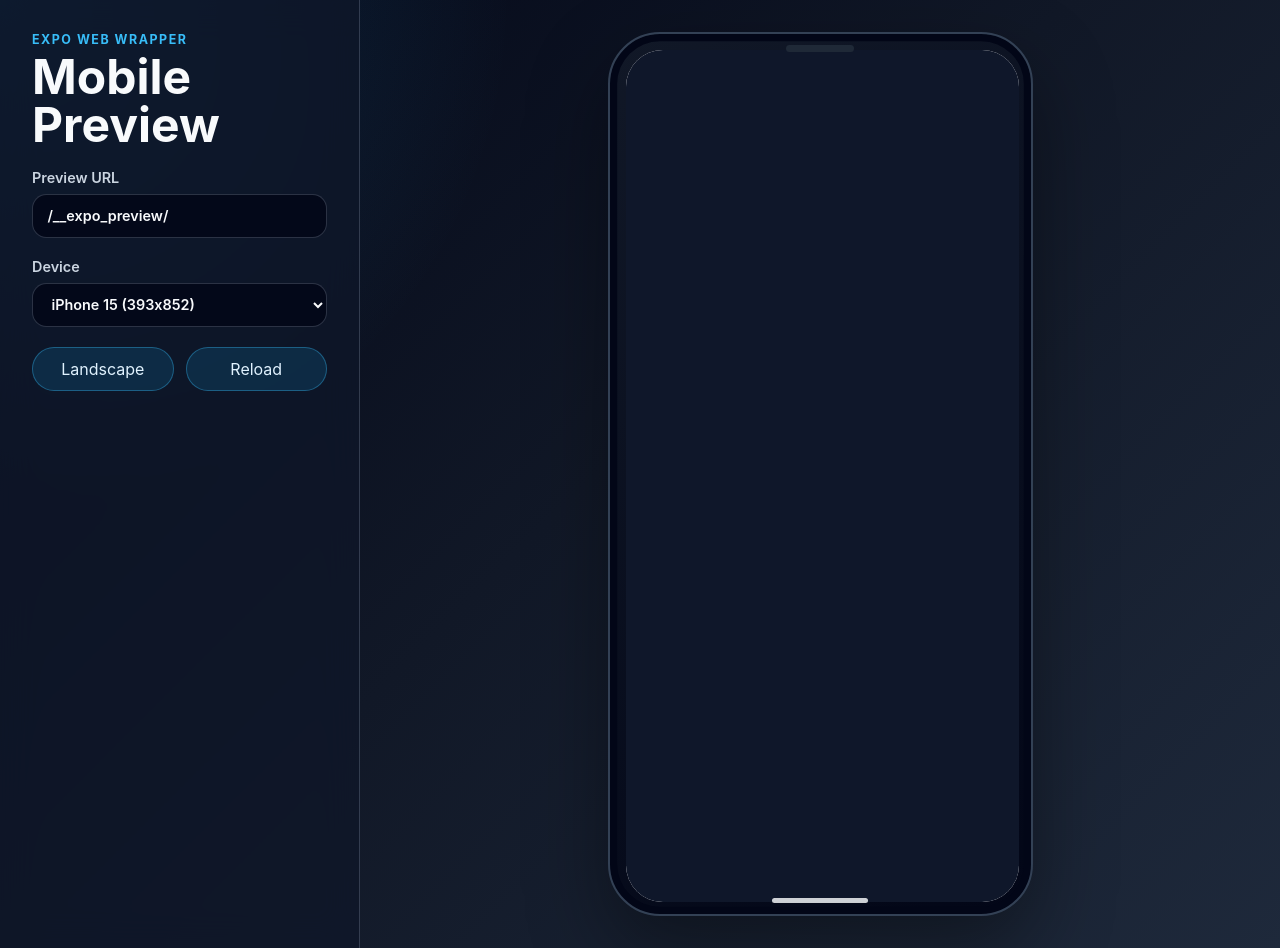
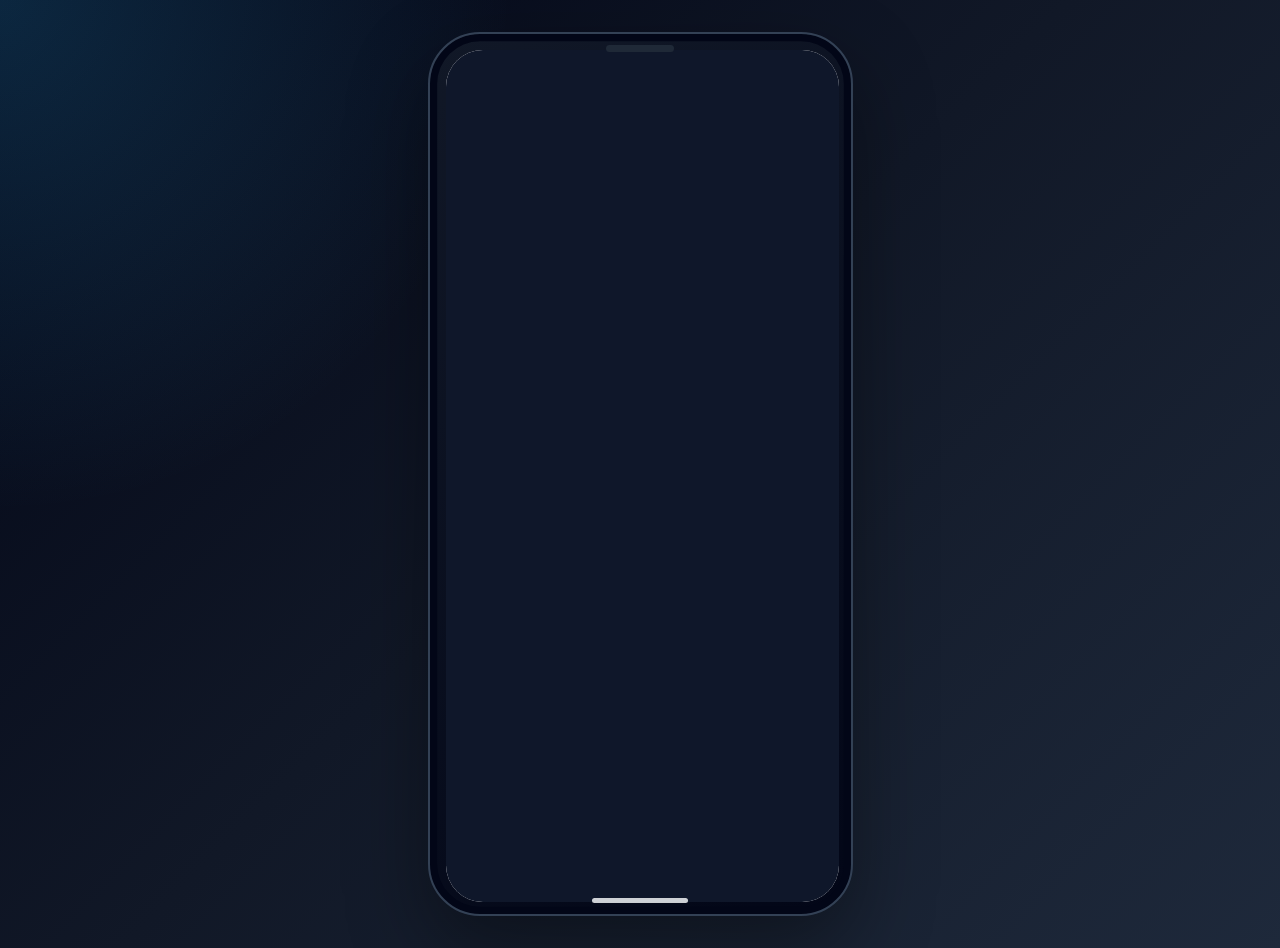
Before and after one commit to CodeSignal/learn_mobile-preview, a React (Vite) app: page / in a window 1280 px wide. Built offline with nearby package versions, Linux system fonts and the light colour scheme.

Commit message:
Simplify UI

```diff
--- a/src/App.tsx
+++ b/src/App.tsx
@@ -1,4 +1,4 @@
-import { type CSSProperties, useMemo, useState } from "react";
+import { type CSSProperties } from "react";
 
 declare global {
   interface Window {
@@ -9,19 +9,12 @@ declare global {
 }
 
 type Device = {
-  label: string;
   width: number;
   height: number;
 };
 
 const DEFAULT_PREVIEW_URL = "/__expo_preview/";
-
-const DEVICES: Device[] = [
-  { label: "iPhone 15", width: 393, height: 852 },
-  { label: "iPhone SE", width: 375, height: 667 },
-  { label: "Pixel 8", width: 412, height: 915 },
-  { label: "Small Android", width: 360, height: 740 },
-];
+const DEFAULT_DEVICE: Device = { width: 393, height: 852 };
 
 function getInitialPreviewUrl() {
   return (
@@ -32,68 +25,11 @@ function getInitialPreviewUrl() {
 }
 
 export function App() {
-  const [previewUrl, setPreviewUrl] = useState(getInitialPreviewUrl);
-  const [selectedDevice, setSelectedDevice] = useState(DEVICES[0]);
-  const [isLandscape, setIsLandscape] = useState(false);
-  const [frameKey, setFrameKey] = useState(0);
-
-  const viewport = useMemo(() => {
-    const { width, height } = selectedDevice;
-    return isLandscape
-      ? { width: height, height: width }
-      : { width, height };
-  }, [isLandscape, selectedDevice]);
+  const previewUrl = getInitialPreviewUrl();
+  const viewport = DEFAULT_DEVICE;
 
   return (
     <main className="page-shell">
-      <section className="controls" aria-label="Preview controls">
-        <div>
-          <p className="eyebrow">Expo Web Wrapper</p>
-          <h1>Mobile Preview</h1>
-        </div>
-
-        <label className="field">
-          <span>Preview URL</span>
-          <input
-            value={previewUrl}
-            onChange={(event) => setPreviewUrl(event.target.value)}
-            placeholder={DEFAULT_PREVIEW_URL}
-            spellCheck={false}
-          />
-        </label>
-
-        <label className="field">
-          <span>Device</span>
-          <select
-            value={selectedDevice.label}
-            onChange={(event) => {
-              const nextDevice = DEVICES.find(
-                (device) => device.label === event.target.value,
-              );
-
-              if (nextDevice) {
-                setSelectedDevice(nextDevice);
-              }
-            }}
-          >
-            {DEVICES.map((device) => (
-              <option key={device.label} value={device.label}>
-                {device.label} ({device.width}x{device.height})
-              </option>
-            ))}
-          </select>
-        </label>
-
-        <div className="button-row">
-          <button type="button" onClick={() => setIsLandscape((value) => !value)}>
-            {isLandscape ? "Portrait" : "Landscape"}
-          </button>
-          <button type="button" onClick={() => setFrameKey((key) => key + 1)}>
-            Reload
-          </button>
-        </div>
-      </section>
-
       <section className="preview-stage" aria-label="Phone preview">
         <div
           className="phone"
@@ -104,7 +40,6 @@ export function App() {
         >
           <div className="speaker" />
           <iframe
-            key={frameKey}
             title="Expo web preview"
             src={previewUrl}
             width={viewport.width}
--- a/src/styles.css
+++ b/src/styles.css
@@ -7,8 +7,6 @@
   font-synthesis: none;
   text-rendering: optimizeLegibility;
   -webkit-font-smoothing: antialiased;
-  --panel: rgba(15, 23, 42, 0.76);
-  --border: rgba(148, 163, 184, 0.28);
 }
 
 * {
@@ -21,94 +19,20 @@ body {
   min-height: 100vh;
 }
 
-button,
-input,
-select {
-  font: inherit;
-}
-
 .page-shell {
   display: grid;
-  grid-template-columns: minmax(280px, 360px) 1fr;
+  place-items: center;
   min-height: 100vh;
   background:
     radial-gradient(circle at top left, rgba(56, 189, 248, 0.18), transparent 32rem),
     linear-gradient(135deg, #020617 0%, #111827 48%, #1e293b 100%);
 }
 
-.controls {
-  display: flex;
-  flex-direction: column;
-  gap: 1.25rem;
-  padding: 2rem;
-  border-right: 1px solid var(--border);
-  background: var(--panel);
-  backdrop-filter: blur(18px);
-}
-
-.eyebrow {
-  margin: 0 0 0.35rem;
-  color: #38bdf8;
-  font-size: 0.78rem;
-  font-weight: 700;
-  letter-spacing: 0.12em;
-  text-transform: uppercase;
-}
-
-h1 {
-  margin: 0;
-  font-size: clamp(2rem, 4vw, 3rem);
-  line-height: 1;
-}
-
-.field {
-  display: grid;
-  gap: 0.5rem;
-  color: #cbd5e1;
-  font-size: 0.9rem;
-  font-weight: 600;
-}
-
-.field input,
-.field select {
-  width: 100%;
-  min-height: 2.75rem;
-  border: 1px solid var(--border);
-  border-radius: 0.9rem;
-  padding: 0 0.9rem;
-  color: #f8fafc;
-  background: rgba(2, 6, 23, 0.78);
-  outline: none;
-}
-
-.field input:focus,
-.field select:focus {
-  border-color: #38bdf8;
-  box-shadow: 0 0 0 3px rgba(56, 189, 248, 0.18);
-}
-
-.button-row {
-  display: grid;
-  grid-template-columns: 1fr 1fr;
-  gap: 0.75rem;
-}
-
-.button-row button {
-  min-height: 2.75rem;
-  cursor: pointer;
-  border: 1px solid rgba(56, 189, 248, 0.36);
-  border-radius: 999px;
-  color: #e0f2fe;
-  background: rgba(14, 165, 233, 0.15);
-}
-
-.button-row button:hover {
-  background: rgba(14, 165, 233, 0.24);
-}
-
 .preview-stage {
   display: grid;
   place-items: center;
+  width: 100%;
+  min-height: 100vh;
   overflow: auto;
   padding: 2rem;
 }
@@ -159,14 +83,3 @@ h1 {
   background: rgba(248, 250, 252, 0.82);
   transform: translateX(-50%);
 }
-
-@media (max-width: 820px) {
-  .page-shell {
-    grid-template-columns: 1fr;
-  }
-
-  .controls {
-    border-right: 0;
-    border-bottom: 1px solid var(--border);
-  }
-}
```
